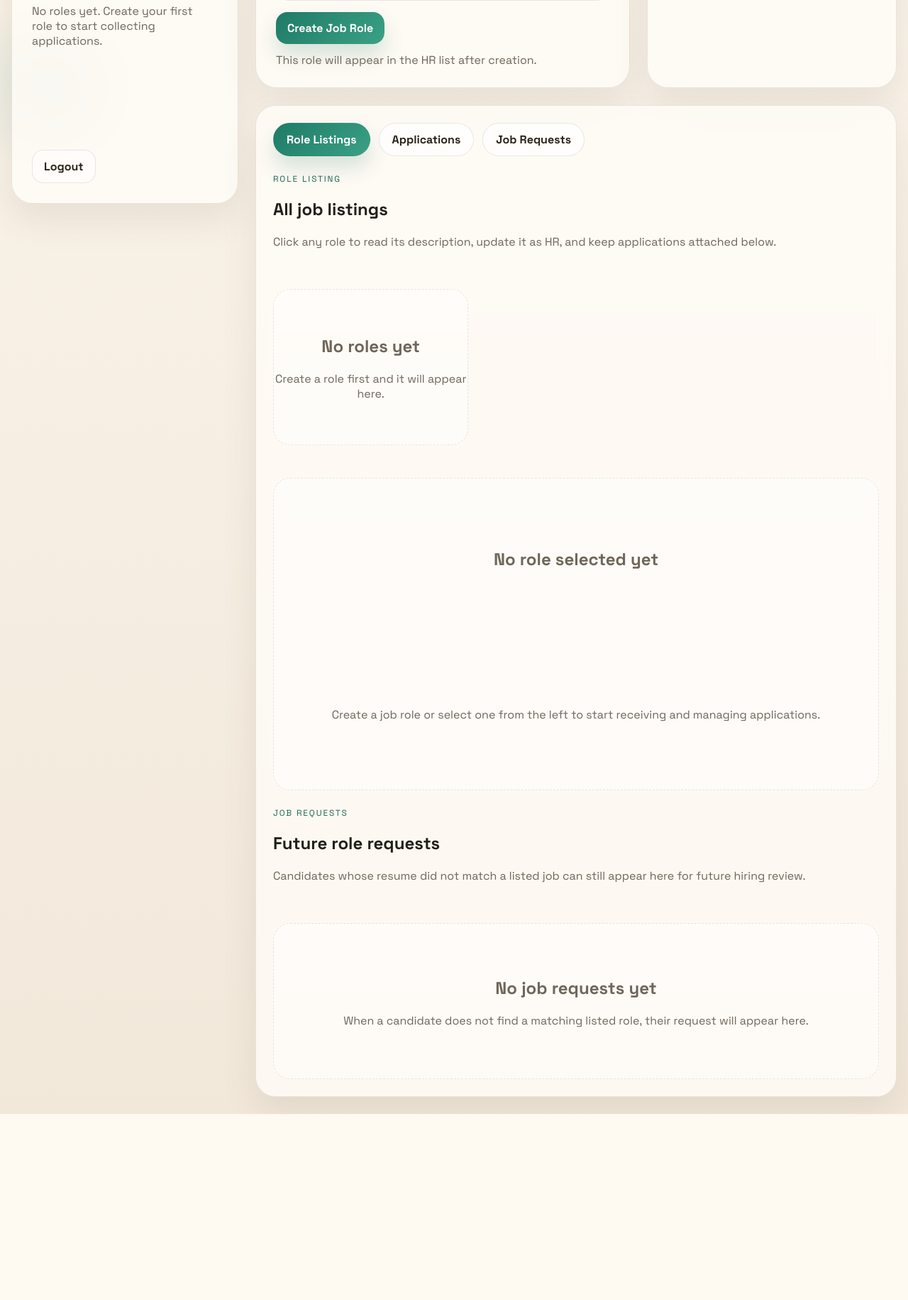
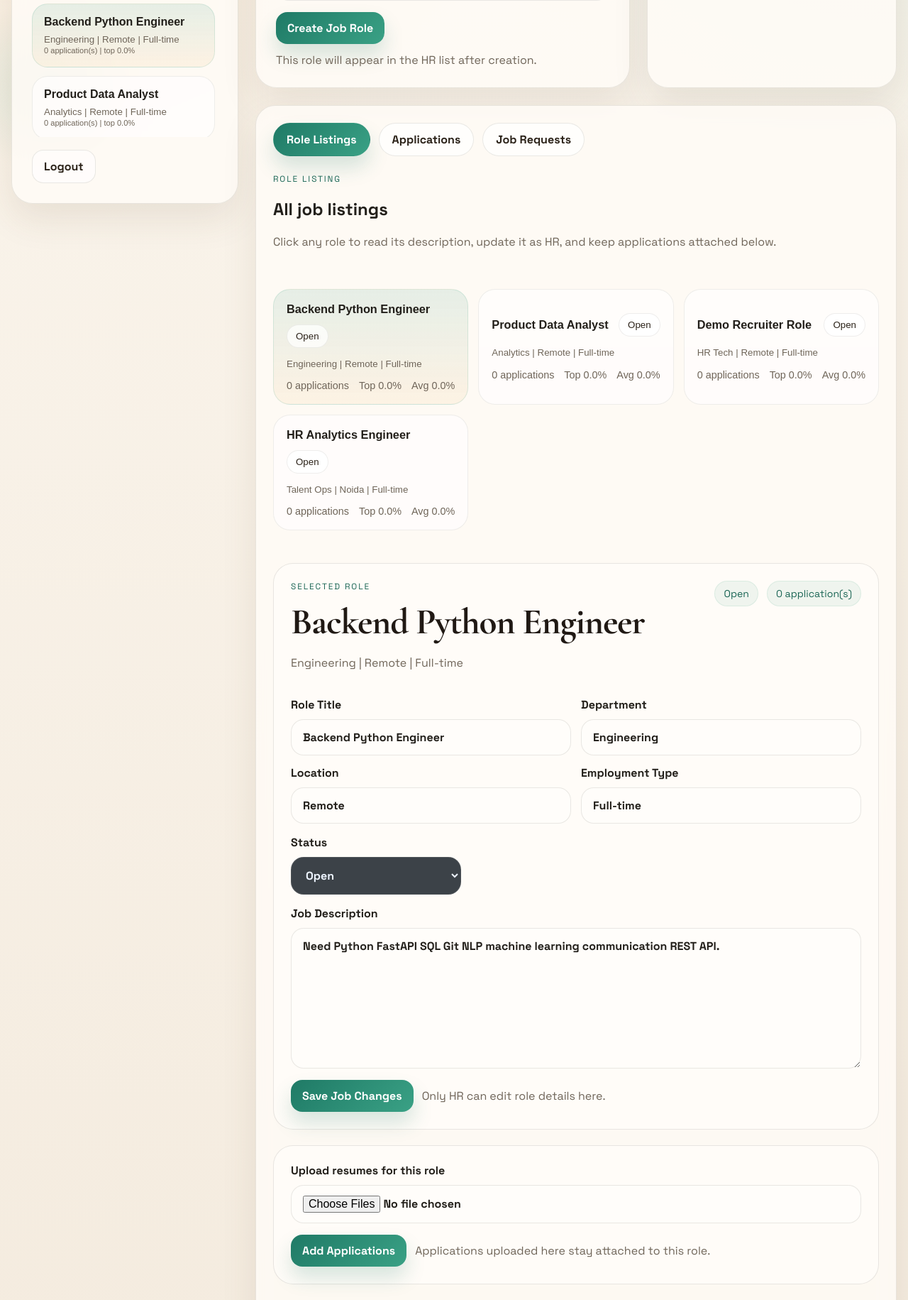
Before and after one commit to karans9373/ai-resume-filter, a FastAPI app: page /hr/dashboard in a window 1280 px wide. Shown: the part 489-2320 px from the top of the page at 71% size. Before the commit the page ends 2058 px from the top, so only its background shows below. Run offline with FastAPI, Linux system fonts and the light colour scheme; the visitor is signed in with stand-in values (Sample User, id 1); data that the repository does not hold is empty; parts of the project's set-up code (start-up, migrations or seed data) failed here and were passed over.

Commit message:
Seed demo data and add sample PDF

```diff
--- a/app/main.py
+++ b/app/main.py
@@ -1,4 +1,5 @@
 import mimetypes
+from io import BytesIO
 from pathlib import Path
 from uuid import uuid4
 
@@ -18,6 +19,8 @@ from .services.scoring import deserialize_list, score_candidate, serialize_list
 
 
 BASE_DIR = Path(__file__).resolve().parent
+PROJECT_DIR = BASE_DIR.parent
+SAMPLE_DATA_DIR = PROJECT_DIR / "sample_data"
 UPLOAD_DIR = DATA_DIR / "uploads"
 UPLOAD_DIR.mkdir(parents=True, exist_ok=True)
 
@@ -31,6 +34,45 @@ DEMO_HR_PASSWORD = "HR12345"
 DEMO_HR_NAME = "Ava Sharma"
 
 
+DEMO_JOB_ROLES = [
+    {
+        "title": "HR Analytics Engineer",
+        "department": "Talent Ops",
+        "location": "Noida",
+        "employment_type": "Full-time",
+        "description": "We need Python, FastAPI, SQL, Git, NLP, machine learning, REST API, HTML, CSS and communication skills.",
+    },
+    {
+        "title": "Demo Recruiter Role",
+        "department": "HR Tech",
+        "location": "Remote",
+        "employment_type": "Full-time",
+        "description": "Need Python FastAPI SQL Git communication HTML CSS machine learning and NLP experience.",
+    },
+    {
+        "title": "Product Data Analyst",
+        "department": "Analytics",
+        "location": "Remote",
+        "employment_type": "Full-time",
+        "description": "Need Python SQL communication machine learning NLP and REST API skills.",
+    },
+    {
+        "title": "Backend Python Engineer",
+        "department": "Engineering",
+        "location": "Remote",
+        "employment_type": "Full-time",
+        "description": "Need Python FastAPI SQL Git NLP machine learning communication REST API.",
+    },
+]
+
+
+DEMO_APPLICATIONS = [
+    {"job_index": 0, "file_name": "ananya_sharma_resume.txt", "manual_name": "Ananya Sharma", "manual_email": "", "manual_phone": ""},
+    {"job_index": 1, "file_name": "sneha_iyer_resume.txt", "manual_name": "Sneha Iyer", "manual_email": "", "manual_phone": ""},
+    {"job_index": 2, "file_name": "rahul_verma_resume.txt", "manual_name": "Rahul Verma", "manual_email": "", "manual_phone": ""},
+]
+
+
 def initialize_database() -> None:
     try:
         Base.metadata.create_all(bind=engine)
@@ -40,6 +82,126 @@ def initialize_database() -> None:
 
 
 initialize_database()
+
+
+def build_simple_pdf(text: str) -> bytes:
+    def pdf_escape(value: str) -> str:
+        return value.replace("\\", "\\\\").replace("(", "\\(").replace(")", "\\)")
+
+    y_position = 790
+    content_lines = ["BT", "/F1 12 Tf", "50 790 Td", "14 TL"]
+    for line in text.splitlines():
+        safe_line = pdf_escape(line)
+        content_lines.append(f"({safe_line}) Tj")
+        content_lines.append("T*")
+        y_position -= 14
+        if y_position <= 60:
+            break
+    content_lines.append("ET")
+    stream = "\n".join(content_lines).encode("latin-1", errors="ignore")
+
+    objects = [
+        b"<< /Type /Catalog /Pages 2 0 R >>",
+        b"<< /Type /Pages /Kids [3 0 R] /Count 1 >>",
+        f"<< /Type /Page /Parent 2 0 R /MediaBox [0 0 612 842] /Resources << /Font << /F1 4 0 R >> >> /Contents 5 0 R >>".encode(),
+        b"<< /Type /Font /Subtype /Type1 /BaseFont /Helvetica >>",
+        f"<< /Length {len(stream)} >>\nstream\n".encode() + stream + b"\nendstream",
+    ]
+
+    pdf = bytearray(b"%PDF-1.4\n")
+    offsets = [0]
+    for index, obj in enumerate(objects, start=1):
+        offsets.append(len(pdf))
+        pdf.extend(f"{index} 0 obj\n".encode())
+        pdf.extend(obj)
+        pdf.extend(b"\nendobj\n")
+
+    xref_start = len(pdf)
+    pdf.extend(f"xref\n0 {len(objects) + 1}\n".encode())
+    pdf.extend(b"0000000000 65535 f \n")
+    for offset in offsets[1:]:
+        pdf.extend(f"{offset:010d} 00000 n \n".encode())
+    pdf.extend(
+        f"trailer\n<< /Size {len(objects) + 1} /Root 1 0 R >>\nstartxref\n{xref_start}\n%%EOF".encode()
+    )
+    return bytes(pdf)
+
+
+def ensure_demo_resume_pdf() -> None:
+    source = SAMPLE_DATA_DIR / "ananya_sharma_resume.txt"
+    target = SAMPLE_DATA_DIR / "demo_resume_ananya.pdf"
+    if not source.exists() or target.exists():
+        return
+    target.write_bytes(build_simple_pdf(source.read_text(encoding="utf-8")))
+
+
+def seed_demo_content() -> None:
+    ensure_demo_resume_pdf()
+    db = Session(bind=engine)
+    try:
+        jobs_by_title = {job.title: job for job in db.query(JobRole).all()}
+        created_or_existing_jobs: list[JobRole] = []
+        for job_payload in DEMO_JOB_ROLES:
+            job = jobs_by_title.get(job_payload["title"])
+            if not job:
+                job = JobRole(**job_payload)
+                db.add(job)
+                db.flush()
+                jobs_by_title[job.title] = job
+            created_or_existing_jobs.append(job)
+        db.commit()
+
+        if db.query(JobApplication).count() == 0:
+            for item in DEMO_APPLICATIONS:
+                sample_path = SAMPLE_DATA_DIR / item["file_name"]
+                if not sample_path.exists():
+                    continue
+                content = sample_path.read_bytes()
+                parsed_text = extract_text_from_upload(sample_path.name, content)
+                application = build_application_record(
+                    job=created_or_existing_jobs[item["job_index"]],
+                    upload=UploadFile(filename=sample_path.name, file=BytesIO(content)),
+                    content=content,
+                    parsed_text=parsed_text,
+                    manual_name=item["manual_name"],
+                    manual_email=item["manual_email"],
+                    manual_phone=item["manual_phone"],
+                )
+                db.add(application)
+
+            db.commit()
+
+            for job in created_or_existing_jobs:
+                rerank_job_applications(db, job.id)
+
+        request_source = SAMPLE_DATA_DIR / "demo_resume_ananya.pdf"
+        if request_source.exists() and db.query(JobRequest).count() == 0:
+            request_content = request_source.read_bytes()
+            request_text = extract_text_from_upload(request_source.name, request_content)
+            request_payload = score_candidate(request_source.name, request_text, "Future role request based on resume")
+            stored_name, stored_path = store_upload(request_content, request_source.name, "job-requests")
+            db.add(
+                JobRequest(
+                    file_name=request_source.name,
+                    stored_file_name=stored_name,
+                    resume_path=stored_path,
+                    candidate_name=request_payload["candidate_name"] or "Ananya Sharma",
+                    email=request_payload["email"] or "ananya.sharma@example.com",
+                    phone=request_payload["phone"] or "+91 98765 43210",
+                    requested_role="Any future Python / AI role related to my resume",
+                    summary=short_summary(request_payload),
+                    skills=serialize_list(request_payload["skills"]),
+                    education=serialize_list(request_payload["education"]),
+                    experience_highlights=serialize_list(request_payload["experience_highlights"]),
+                    extracted_text=request_payload["extracted_text"],
+                )
+            )
+            db.commit()
+    finally:
+        db.close()
+
+
+seed_demo_content()
 
 
 def get_hr_session(request: Request) -> dict | None:
--- a/app/templates/dashboard.html
+++ b/app/templates/dashboard.html
@@ -7,9 +7,17 @@
   <link rel="preconnect" href="https://fonts.googleapis.com">
   <link rel="preconnect" href="https://fonts.gstatic.com" crossorigin>
   <link href="https://fonts.googleapis.com/css2?family=Space+Grotesk:wght@400;500;700&family=Cormorant+Garamond:wght@500;700&display=swap" rel="stylesheet">
-  <link rel="stylesheet" href="/static/css/styles.css?v=20260517b">
+  <link rel="stylesheet" href="/static/css/styles.css?v=20260517c">
 </head>
 <body class="dashboard-body hr-dashboard-light">
+  <div class="app-loader" id="app-loader">
+    <div class="app-loader-card hr-loader-card">
+      <div class="app-loader-ring"></div>
+      <p class="app-loader-eyebrow">Aether Resume OS</p>
+      <h2>Opening HR dashboard</h2>
+      <p>Loading role listings, applications, and job requests.</p>
+    </div>
+  </div>
   <div class="hr-theme-circle hr-theme-circle-one"></div>
   <div class="hr-theme-circle hr-theme-circle-two"></div>
 
@@ -213,6 +221,15 @@
     </main>
   </div>
 
-  <script src="/static/js/dashboard.js?v=20260517b"></script>
+  <script>
+    window.addEventListener("load", () => {
+      const loader = document.getElementById("app-loader");
+      if (loader) {
+        loader.classList.add("is-hidden");
+        setTimeout(() => loader.remove(), 520);
+      }
+    });
+  </script>
+  <script src="/static/js/dashboard.js?v=20260517c"></script>
 </body>
 </html>
```
Also changed, not shown: app/static/css/styles.css (+84 -0 lines), app/templates/candidate.html (+19 -2 lines), app/templates/candidate_job_request.html (+19 -2 lines), app/templates/index.html (+18 -1 lines), app/templates/login.html (+18 -1 lines), 1 other file.
